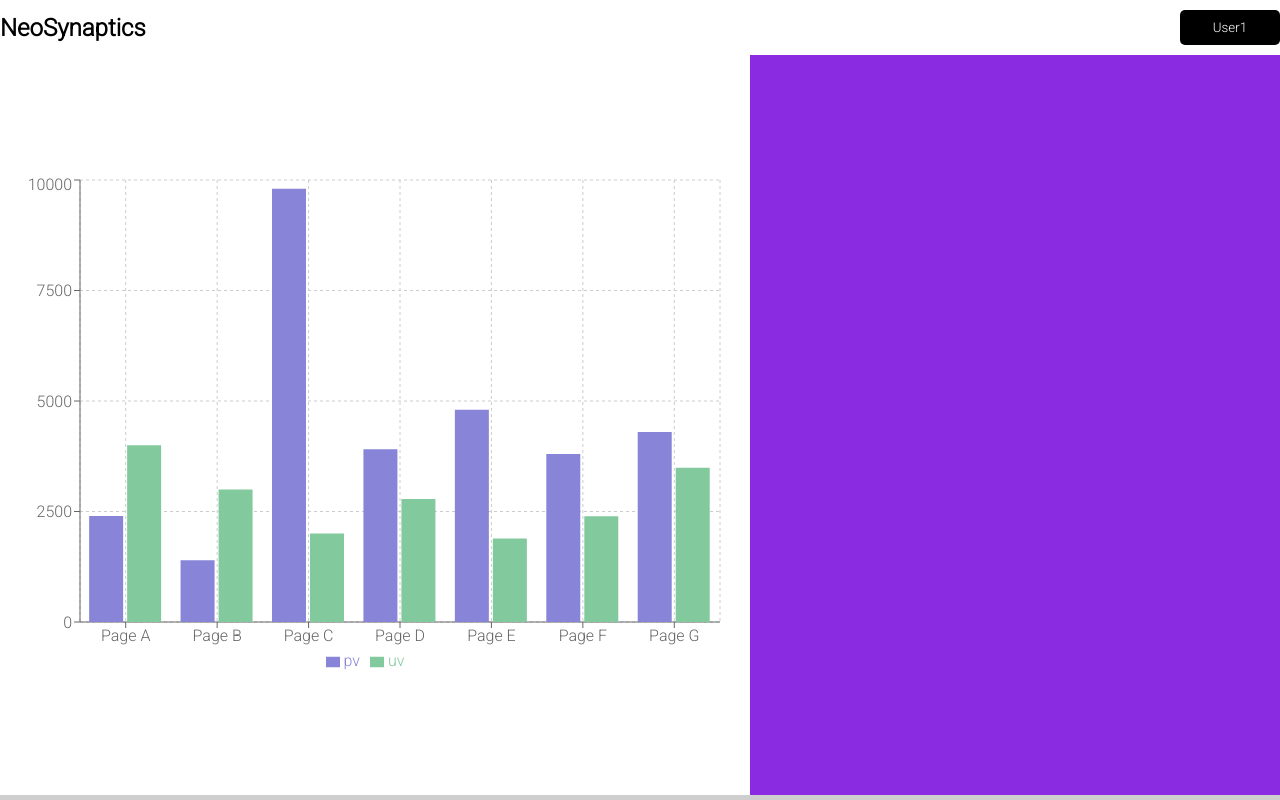
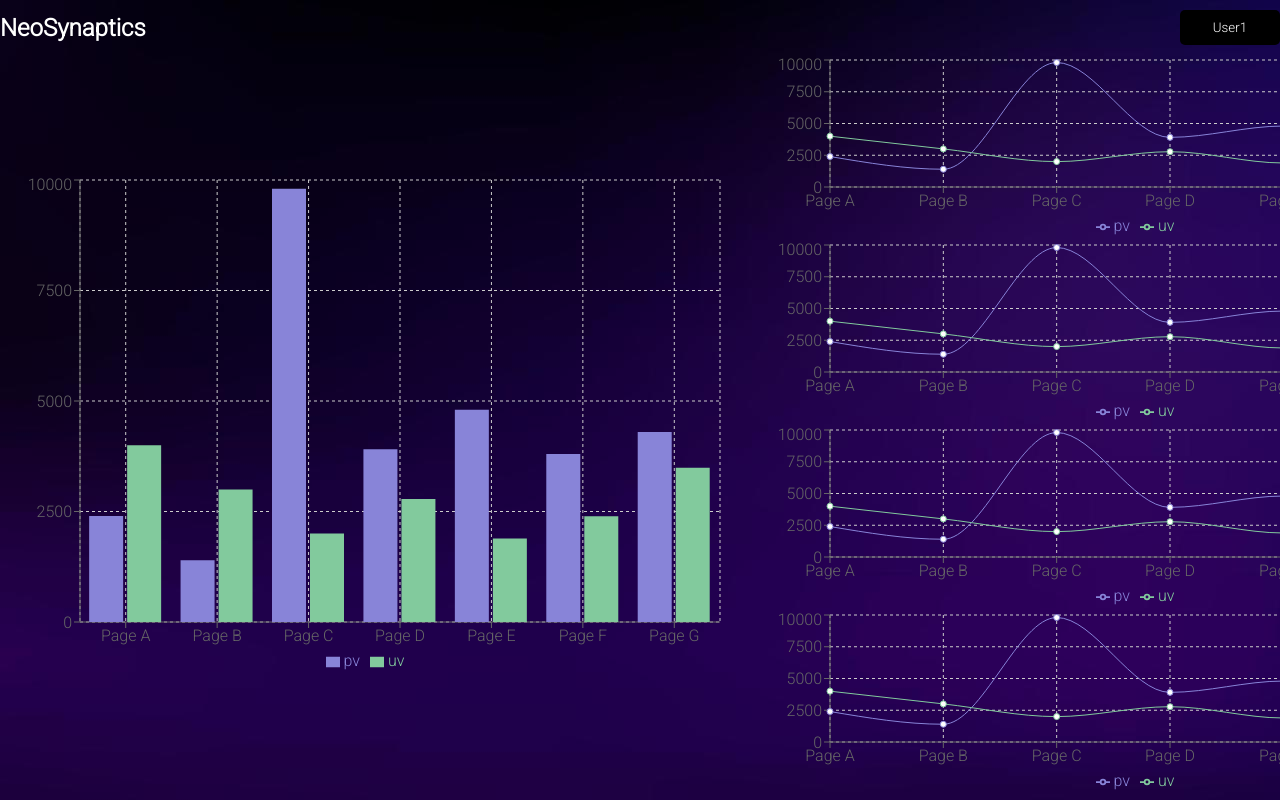
Before and after one commit to unni2000/projectneo, a React (Vite) app: page /dashboard in a window 1280 px wide. Built offline with nearby package versions, Linux system fonts and the light colour scheme.

Commit message:
charts completed

```diff
--- /dev/null
+++ b/src/components/LineChartOne.jsx
@@ -0,0 +1,80 @@
+import React from 'react'
+import styled from "styled-components";
+import { LineChart, Line, XAxis, YAxis, CartesianGrid, Tooltip, Legend, ResponsiveContainer } from 'recharts';
+const data = [
+    {
+      name: 'Page A',
+      uv: 4000,
+      pv: 2400,
+      amt: 2400,
+    },
+    {
+      name: 'Page B',
+      uv: 3000,
+      pv: 1398,
+      amt: 2210,
+    },
+    {
+      name: 'Page C',
+      uv: 2000,
+      pv: 9800,
+      amt: 2290,
+    },
+    {
+      name: 'Page D',
+      uv: 2780,
+      pv: 3908,
+      amt: 2000,
+    },
+    {
+      name: 'Page E',
+      uv: 1890,
+      pv: 4800,
+      amt: 2181,
+    },
+    {
+      name: 'Page F',
+      uv: 2390,
+      pv: 3800,
+      amt: 2500,
+    },
+    {
+      name: 'Page G',
+      uv: 3490,
+      pv: 4300,
+      amt: 2100,
+    },
+  ];
+const RightSection = styled.div`
+height: 200px;
+width : 790px;
+`
+function LineChartOne() {
+  return (
+   <RightSection>
+  <ResponsiveContainer width="100%" height="100%">
+        <LineChart
+          width={500}
+          height={300}
+          data={data}
+          margin={{
+            top: 5,
+            right: 30,
+            left: 20,
+            bottom: 5,
+          }}
+        >
+          <CartesianGrid strokeDasharray="3 3" />
+          <XAxis dataKey="name" />
+          <YAxis />
+          <Tooltip />
+          <Legend />
+          <Line type="monotone" dataKey="pv" stroke="#8884d8" activeDot={{ r: 8 }} />
+          <Line type="monotone" dataKey="uv" stroke="#82ca9d" />
+        </LineChart>
+      </ResponsiveContainer>
+   </RightSection>
+  )
+}
+
+export default LineChartOne
--- a/src/components/StationNav.jsx
+++ b/src/components/StationNav.jsx
@@ -7,7 +7,6 @@
 const Section = styled.div`
   display: flex;
   justify-content: center;
-  background-color: #ffffff;
 
   @media only screen and (max-width: 768px) {
     width: 100%;
@@ -33,7 +32,6 @@
   gap: 50px;
 `;
 const Title = styled.h2`
-color:black;
 `
 const Logo = styled.img`
   height: 50px;
@@ -68,7 +66,6 @@
       <Container>
         <Links>
         <Title>NeoSynaptics </Title>
-          <h3>Station</h3>
         </Links>
         <Icons>
           <Link to="login">
--- a/src/pages/Dashboard.jsx
+++ b/src/pages/Dashboard.jsx
@@ -3,6 +3,7 @@
 import styled from "styled-components";
 import StationNav from "../components/StationNav";
 import BarChartOne from "../components/BarChartOne";
+import LineChartOne from "../components/LineChartOne";
 
 
 const DashboardContainer = styled.div`
@@ -12,7 +13,6 @@
   overflow-y: auto;
   scrollbar-width: none;
   color: #ffffff;
-  background-color:#cecece;
   &::-webkit-scrollbar{
     display: none;
   }
@@ -33,7 +33,6 @@
 `;
 
 const Left = styled.div`
-background-color: #ffffff;
   flex: 2;
   display: flex;
   flex-direction: column;
@@ -52,7 +51,6 @@
 `
 
 const Right = styled.div`
-background-color: blueviolet;
   flex: 2;
   position: relative;
   display: flex;
@@ -64,10 +62,7 @@
     height: 500px;
   }
 `;
-const RightSection = styled.div`
-height: 500px;
-width : 750px;
-`
+
 const Img = styled.img`
   width: 800px;
   height: 600px;
@@ -102,9 +97,10 @@
       </LeftSection>
         </Left>
         <Right>
-          <RightSection>
-
-          </RightSection>
+          <LineChartOne/>
+          <LineChartOne/>
+          <LineChartOne/>
+          <LineChartOne/>
         </Right>
       </Container>
     </DashboardContainer>
```
